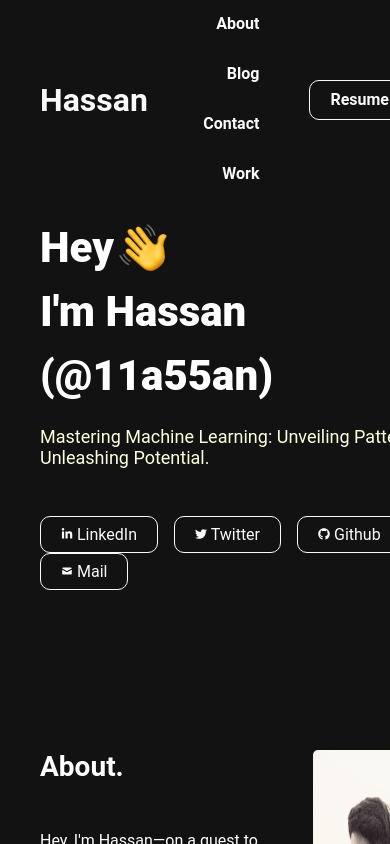
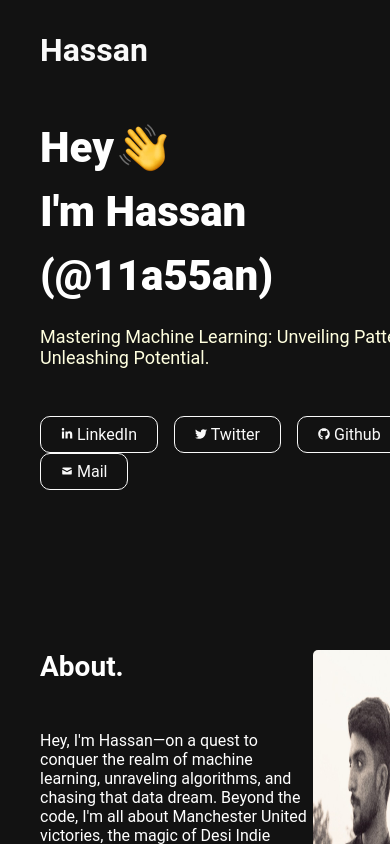
Before and after one commit to 11a55an/portfolio, a React (Create React App) app: page / in a window 390 px wide. Shown: the top 844 px of the page. Built offline with nearby package versions, Linux system fonts and the light colour scheme.

Commit message:
Made header responsive

```diff
--- a/package.json
+++ b/package.json
@@ -6,6 +6,7 @@
     "@testing-library/jest-dom": "^5.17.0",
     "@testing-library/react": "^13.4.0",
     "@testing-library/user-event": "^13.5.0",
+    "bootstrap": "^5.3.2",
     "react": "^18.2.0",
     "react-dom": "^18.2.0",
     "react-icons": "^4.11.0",
--- a/src/Header.css
+++ b/src/Header.css
@@ -15,7 +15,7 @@ header{
   width: 100%;
 }
 .logo{
-  width: 40%;
+  width: 30%;
   float: left;
   position: relative;
 }
@@ -34,7 +34,7 @@ header{
   padding: 0;
 }
 .menu{
-  width:60%;
+  width:70%;
   float:right;
   text-align:right;
   margin: 0;
@@ -77,7 +77,7 @@ header{
   line-height: 1.75rem;
   text-decoration: none;
   margin-right:20px;
-  padding:5px 20px;
+  padding:5px 20px!important;
   font-family: Roboto, Arial, sans-serif;
   font-weight: 700;
   transition: all 0.3s ease-out 0s;
@@ -93,5 +93,119 @@ header{
   color: #121212;
 }
 .resume:hover::after{
-  width: 0;
+  width: 0!important
 }
+
+/* Media queries for different screen sizes */
+@media (max-width: 780px) {
+  header {
+    width: 100%;
+    padding: 0;
+    margin: 0;
+    position: relative;
+  }
+
+  #header-wrapper {
+    display: flex;
+    flex-direction: row;
+    align-items: center;
+    justify-content: space-between;
+    }
+
+  .logo {
+    flex: 1; /* Use flex for logo */
+  }
+  .overlay {
+    position: fixed;
+    top: 0;
+    left: 0;
+    width: 100%;
+    height: 100%;
+    background: rgba(0, 0, 0, 0.5);
+    display: none;
+  }
+
+  .resume{
+    border: none;
+  }
+
+  .overlay.open {
+    display: block;
+  }
+
+  .menu {
+    position: fixed;
+    top: 0;
+    right: -300px;
+    width: 300px;
+    height: 100%;
+    background: #121212;
+    display: flex;
+    flex-direction: column;
+    align-items: flex-end;
+    padding-top: 70px!important;
+    padding: 20px;
+    box-sizing: border-box;
+    transition: right 0.3s ease;
+  }
+
+  .menu.open {
+    right: 0;
+  }
+
+  .menu ul {
+    list-style: none;
+    padding: 0;
+  }
+
+  .menu li {
+    width: 100%;
+    padding: 10px 0;
+  }
+
+  .menu li a {
+    color: #fafafa;
+    text-decoration: none;
+  }
+
+  .menu li a:hover {
+    background-color: #fafafa;
+    color: #121212;
+  }
+
+  .menu li a:hover::after {
+    width: 0;
+  }
+
+  .toggle-button {
+    display: block; /* Display the toggle button */
+    cursor: pointer;
+  }
+
+  .bar {
+    width: 25px;
+    height: 3px;
+    background-color: #fafafa;
+    margin: 5px 0;
+    transition: transform 0.3s ease;
+  }
+
+  .bar.open:nth-child(1) {
+    transform: rotate(-45deg) translate(-5px, 6px);
+  }
+
+  .bar.open:nth-child(2) {
+    opacity: 0;
+  }
+
+  .bar.open:nth-child(3) {
+    transform: rotate(45deg) translate(-5px, -6px);
+  }
+}
+
+@media (min-width: 769px) and (max-width: 991px) {
+  /* Adjust styles for medium-sized screens */
+  .menu li a {
+    font-size: 14px; /* Adjust font size */
+  }
+}
--- a/src/Header.js
+++ b/src/Header.js
@@ -1,19 +1,36 @@
+// Header.js
+
+import React, { useState } from 'react';
 import './Header.css';
 
 function Header() {
+  const [menuOpen, setMenuOpen] = useState(false);
+
+  const toggleMenu = () => {
+    setMenuOpen(!menuOpen);
+  };
+
   return (
     <header>
       <div id='header-wrapper'>
         <div className='logo'>
           <h1>Hassan</h1>
         </div>
-          <ul className="menu">
+        <div className={`overlay ${menuOpen ? 'open' : ''}`} onClick={toggleMenu}></div>
+        <div className={`menu ${menuOpen ? 'open' : ''}`}>
+          <ul>
             <li><a href="">About</a></li>
             <li><a href="">Blog</a></li>
             <li><a href="">Contact</a></li>
             <li><a href="">Work</a></li>
+            <li><a className='resume' href="">Resume</a></li>
           </ul>
-          <a className='resume' href="">Resume</a>
+        </div>
+        <div className='toggle-button' onClick={toggleMenu}>
+          <div className={`bar ${menuOpen ? 'open' : ''}`}></div>
+          <div className={`bar ${menuOpen ? 'open' : ''}`}></div>
+          <div className={`bar ${menuOpen ? 'open' : ''}`}></div>
+        </div>
       </div>
     </header>
   );
```
Also changed, not shown: 1 other file (tests, documents, lock files or other folders). Lines whose indentation alone changed are shown as unchanged.
